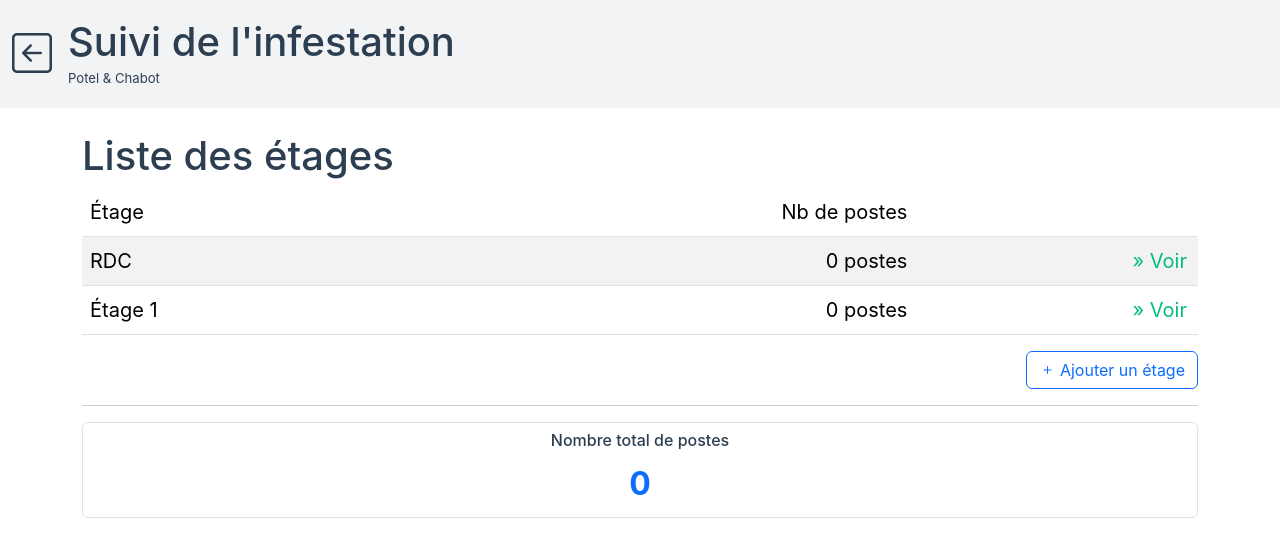
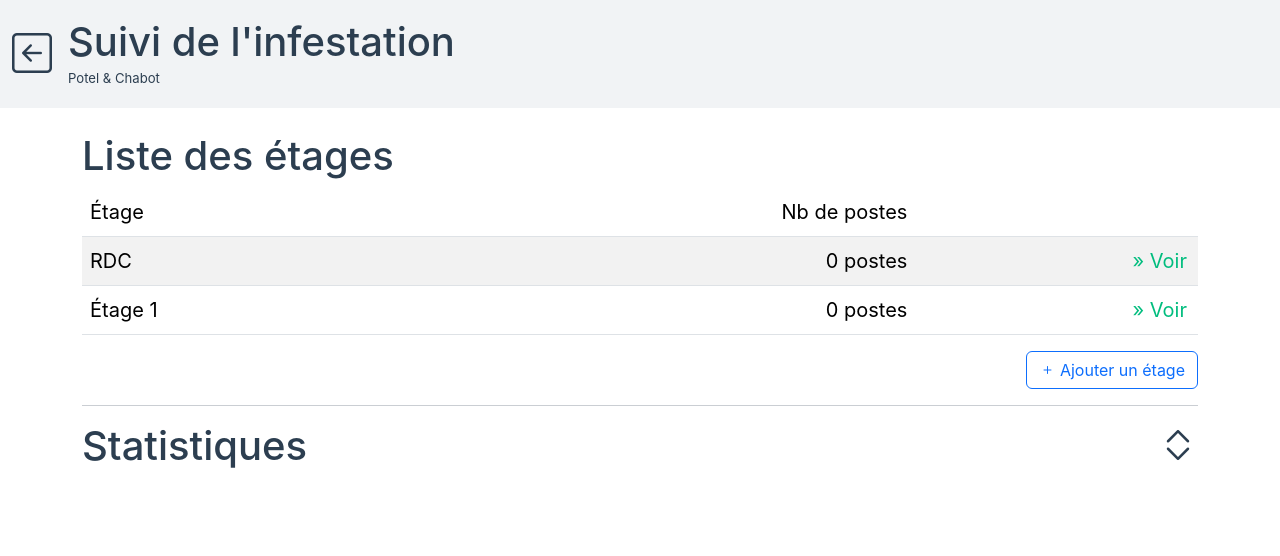
Before and after one commit to 24eme/OpenCarto, a Vue app: page / in a window 1280 px wide. Shown: the top 556 px of the page. Built offline with nearby package versions, Linux system fonts and the light colour scheme.

Commit message:
Statistiques en accordéon

```diff
--- a/src/views/HomeView.vue
+++ b/src/views/HomeView.vue
@@ -2,12 +2,17 @@
 import UploadPlan from "../components/uploadPlan.vue";
 import { etagesConfig } from "@/store/etages";
 import { fetchPostes } from "@/store/postes";
-import { ref } from "vue";
+import { ref, computed } from "vue";
 
 const clientName = ref("Potel & Chabot");
 const etages = ref(etagesConfig);
 const modaleOuverte = ref(false);
 const postes = ref(fetchPostes());
+const statistiquesOpened = ref(false);
+const statistiquesOpenedIcon = computed(() => ({
+    "bi-chevron-contract": statistiquesOpened.value === true,
+    "bi-chevron-expand": statistiquesOpened.value === false,
+}))
 
 function getNbPostes(etage) {
     return postes.value.filter((p) => p.etage === etage).length;
@@ -119,7 +124,17 @@ function generateStats() {
 
             <hr />
 
-            <div class="d-flex flex-wrap gap-1 mb-2 overflow-x-scroll">
+            <h1 @click="statistiquesOpened = !statistiquesOpened">
+                Statistiques
+                <span
+                    class="float-end bi"
+                    :class="statistiquesOpenedIcon"
+                ></span>
+            </h1>
+            <div
+                class="d-flex flex-wrap gap-1 mb-2 overflow-x-scroll"
+                v-if="statistiquesOpened"
+            >
                 <div
                     class="flex-grow-1 border rounded p-2 text-center"
                     v-for="stat in generateStats()"
```
